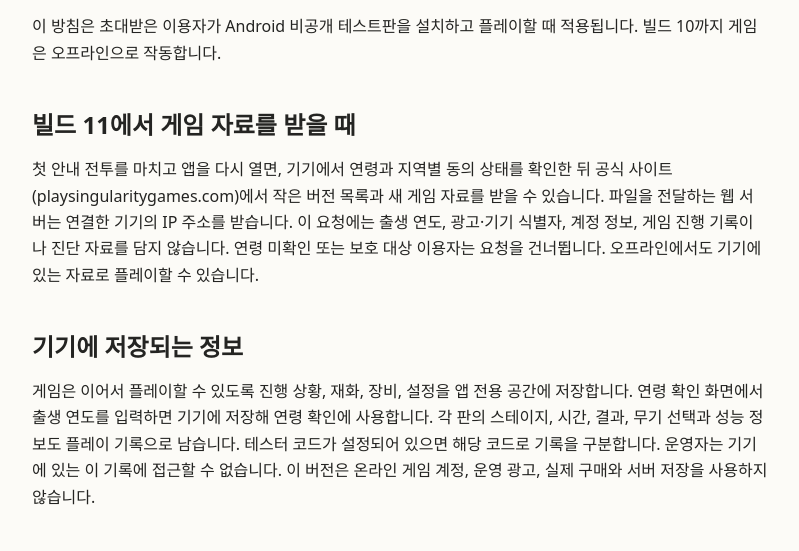
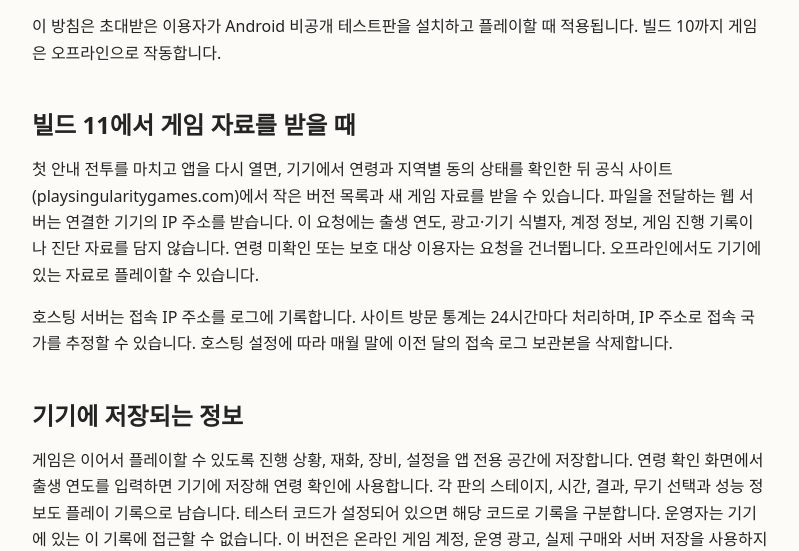
Before and after one commit to Singularity-labs-kr/singularity-labs-kr.github.io, a plain HTML site: page ko/privacy-test/index.html in a window 1280 px wide. Shown: the part 235-786 px from the top of the page, without its empty margins (240-1039 px from the left). Drawn offline with Linux system fonts and the light colour scheme.

Commit message:
비공개 시험 자료 서버의 방문 통계와 접속 로그 보관 기간을 안내해 수집 용도를 밝힌다

```diff
--- a/ko/privacy-test/index.html
+++ b/ko/privacy-test/index.html
@@ -6,6 +6,7 @@
 <p>이 방침은 초대받은 이용자가 Android 비공개 테스트판을 설치하고 플레이할 때 적용됩니다. 빌드 10까지 게임은 오프라인으로 작동합니다.</p>
 <h2>빌드 11에서 게임 자료를 받을 때</h2>
 <p>첫 안내 전투를 마치고 앱을 다시 열면, 기기에서 연령과 지역별 동의 상태를 확인한 뒤 공식 사이트(playsingularitygames.com)에서 작은 버전 목록과 새 게임 자료를 받을 수 있습니다. 파일을 전달하는 웹 서버는 연결한 기기의 IP 주소를 받습니다. 이 요청에는 출생 연도, 광고·기기 식별자, 계정 정보, 게임 진행 기록이나 진단 자료를 담지 않습니다. 연령 미확인 또는 보호 대상 이용자는 요청을 건너뜁니다. 오프라인에서도 기기에 있는 자료로 플레이할 수 있습니다.</p>
+<p>호스팅 서버는 접속 IP 주소를 로그에 기록합니다. 사이트 방문 통계는 24시간마다 처리하며, IP 주소로 접속 국가를 추정할 수 있습니다. 호스팅 설정에 따라 매월 말에 이전 달의 접속 로그 보관본을 삭제합니다.</p>
 <h2>기기에 저장되는 정보</h2>
 <p>게임은 이어서 플레이할 수 있도록 진행 상황, 재화, 장비, 설정을 앱 전용 공간에 저장합니다. 연령 확인 화면에서 출생 연도를 입력하면 기기에 저장해 연령 확인에 사용합니다. 각 판의 스테이지, 시간, 결과, 무기 선택과 성능 정보도 플레이 기록으로 남습니다. 테스터 코드가 설정되어 있으면 해당 코드로 기록을 구분합니다. 운영자는 기기에 있는 이 기록에 접근할 수 없습니다. 이 버전은 온라인 게임 계정, 운영 광고, 실제 구매와 서버 저장을 사용하지 않습니다.</p>
 <h2>기록을 지우거나 옮길 때</h2>
```
Also changed, not shown: en/privacy-test/index.html (+1 -0 lines).
